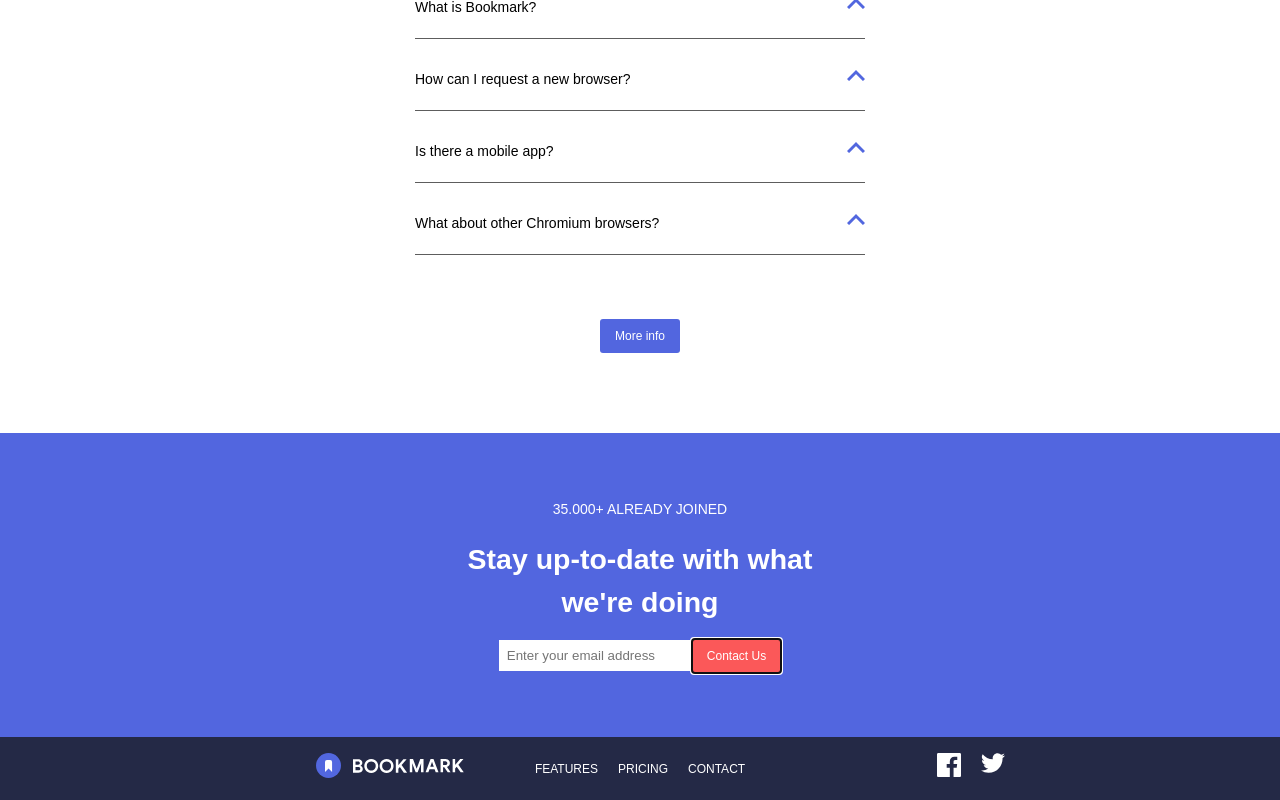
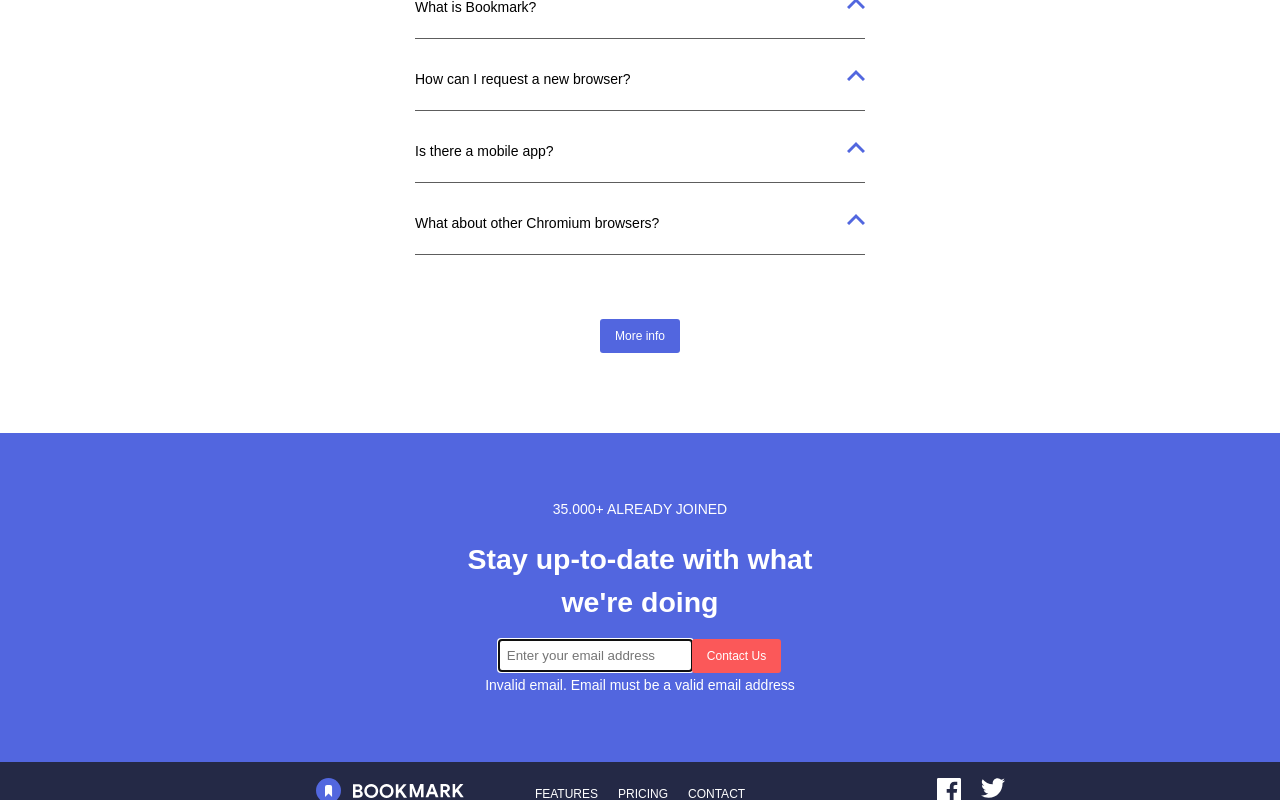
Before and after one commit to EdgarZerpaZG/sprint-5-react, a React (Vite) app: page / in a window 1280 px wide. Both pictures are taken after a click on the button "Contact Us". Shown: the part 1804-2604 px from the top of the page. Built offline with nearby package versions, Linux system fonts and the light colour scheme.

Commit message:
added zod form config

```diff
--- a/package.json
+++ b/package.json
@@ -11,11 +11,13 @@
     "test": "vitest"
   },
   "dependencies": {
+    "@hookform/resolvers": "^5.2.2",
     "@types/react-router-dom": "^5.3.3",
     "react": "^19.1.1",
     "react-dom": "^19.1.1",
     "react-router-dom": "^7.9.3",
-    "sass": "^1.93.2"
+    "sass": "^1.93.2",
+    "zod": "^4.1.12"
   },
   "devDependencies": {
     "@eslint/js": "^9.36.0",
--- a/src/components/footer/footer.module.scss
+++ b/src/components/footer/footer.module.scss
@@ -15,6 +15,7 @@ input{
     padding: 8px;
     background-color: $white;
     border: none;
+    color: $light;
 }
 .footer-two{
     background-color: $dark-blue;
--- a/src/components/footer/form/form.tsx
+++ b/src/components/footer/form/form.tsx
@@ -1,12 +1,47 @@
+import { useForm } from 'react-hook-form';
+import React from 'react'
+import { zodResolver } from '@hookform/resolvers/zod';
+import * as z from 'zod';
 import styles from './../../../_App.module.scss'
 
 export default function Form() {
-    return (
-        <>
-            <form className={`${styles["form-group"]}`}>
-                <input type="email" name="email" id="form-email" placeholder="Enter your email address" required />
-                <button type="button" className={`${styles["btn-red"]}`}>Contact Us</button>
-            </form>
-        </>
-    )
+
+  const FormSchema = z.object({
+    email: z
+      .string()
+      .email("Invalid email. Email must be a valid email address")
+  });
+
+  type IFormInput = z.infer<typeof FormSchema>;
+
+
+  const {
+    register,
+    handleSubmit,
+    formState: { errors },
+  } = useForm<IFormInput>({
+    resolver: zodResolver(FormSchema)
+  });
+
+
+  const onSubmit = (data: IFormInput) => {
+    console.log(data)
+  };
+
+
+  return (
+    <>
+        <div className="container px-4 mx-auto relative z-10">
+          <form onSubmit={handleSubmit(onSubmit)} className={`${styles["form-group"]}`}>
+              <input {...register('email')} type="email" name="email" id="form-email" placeholder="Enter your email address" required />
+              <button type="button" className={`${styles["btn-red"]}`} onClick={handleSubmit(onSubmit)}>Contact Us</button>
+              {errors?.email?.message && (
+              <p className="text-red-700 mb-4">
+                  {errors.email.message}
+              </p>
+              )}
+          </form>
+        </div>
+    </>
+  )
 }
```
